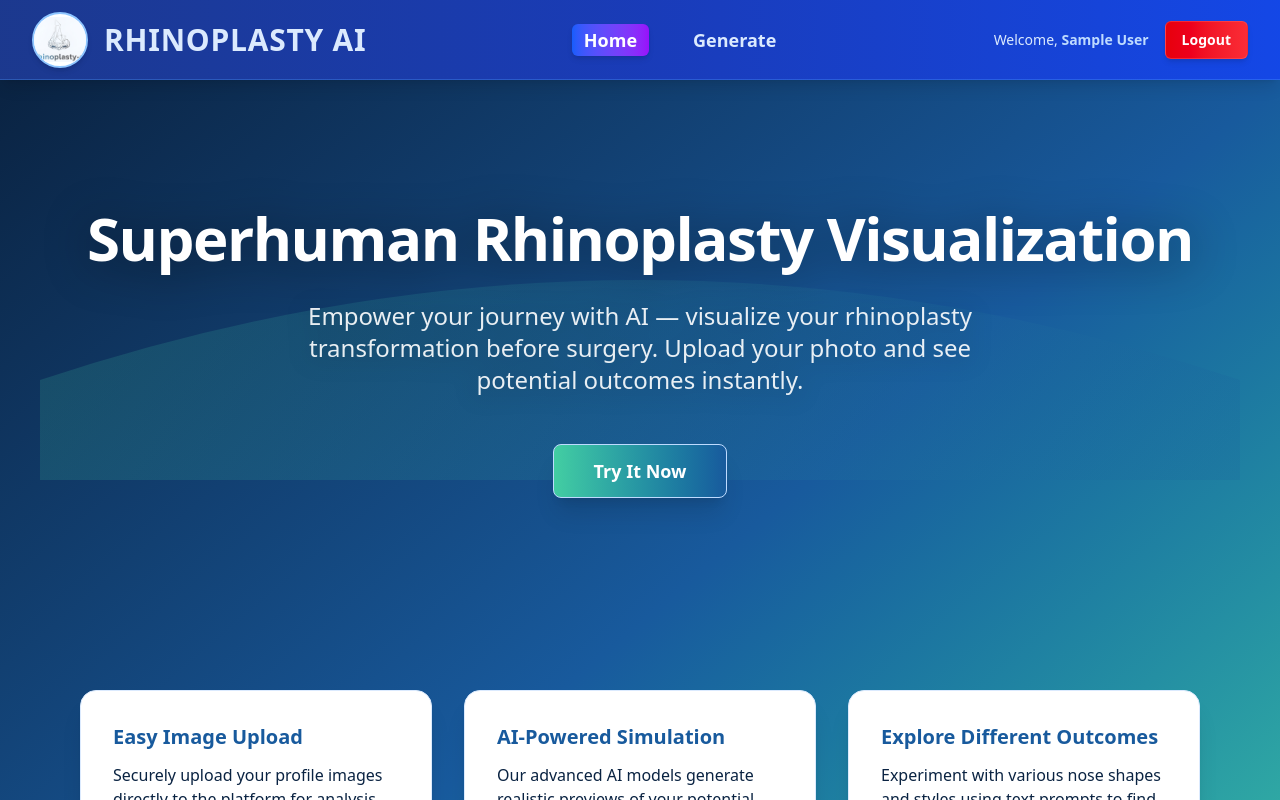
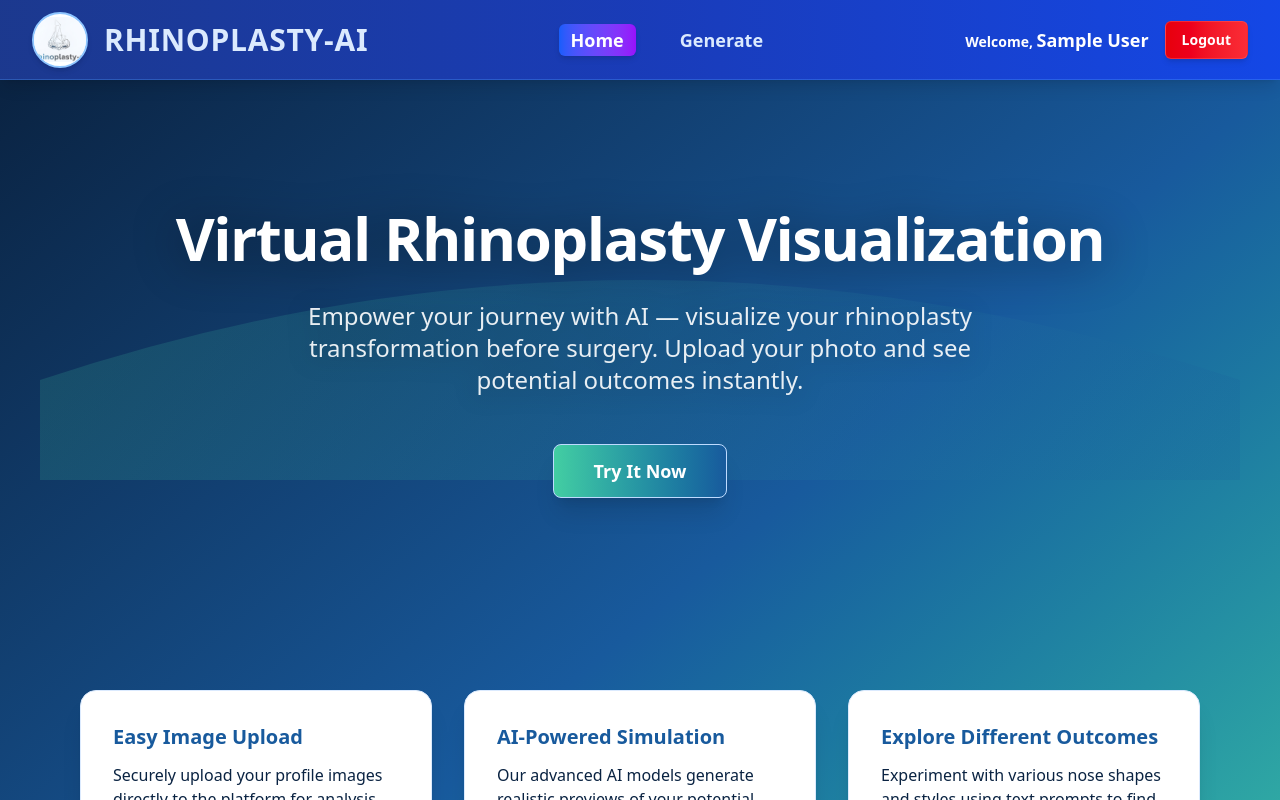
Before and after one commit to AADESHak007/Rhinoplasty_Ai, a Next.js app: page / in a window 1280 px wide. Shown: the top 800 px of the page. Built offline with nearby package versions, Linux system fonts and the light colour scheme; no server answers; sample sign-in values are in the browser's storage.

Commit message:
updated main  and navbar

```diff
--- a/src/app/components/Navbar.tsx
+++ b/src/app/components/Navbar.tsx
@@ -32,7 +32,7 @@ const Navbar = () => {
           />
         </div>
         <span className="text-2xl md:text-3xl font-extrabold text-blue-100 tracking-wide whitespace-nowrap">
-          RHINOPLASTY AI
+          RHINOPLASTY-AI
         </span>
       </Link>
 
@@ -55,14 +55,14 @@ const Navbar = () => {
       </ul>
 
       {/* Authentication Section */}
-      <div className="flex items-center space-x-2 md:space-x-4">
+      <div className="flex items-center space-x-2 md:space-x-4 text-white">
         {status === "loading" ? (
           <div className="text-blue-200 text-sm">Loading...</div>
         ) : session ? (
           <>
             {/* User Info - Hidden on mobile */}
-            <div className="hidden lg:block text-blue-100 text-sm">
-              Welcome, <span className="text-blue-200 font-semibold">{session.user?.name || session.user?.email}</span>
+            <div className="hidden lg:block text-white text-sm font-semibold">
+              Welcome, <span className="text-white text-lg font-semibold">{session.user?.name || session.user?.email}</span>
             </div>
             {/* Logout Button */}
             <button
--- a/src/app/page.tsx
+++ b/src/app/page.tsx
@@ -24,7 +24,7 @@ export default async function Home() {
       {/* Hero Section */}
       <section className="relative w-full text-center py-32 px-4 z-10 flex flex-col items-center justify-center">
         <h1 className="text-5xl md:text-6xl font-extrabold mb-8 text-white drop-shadow-[0_4px_24px_rgba(0,0,0,0.45)] tracking-tight">
-          Superhuman Rhinoplasty Visualization
+          Virtual Rhinoplasty Visualization
         </h1>
         <p className="text-lg md:text-2xl text-white/90 mb-12 max-w-2xl mx-auto drop-shadow-[0_2px_12px_rgba(0,0,0,0.25)]">
           Empower your journey with AI — visualize your rhinoplasty transformation before surgery. Upload your photo and see potential outcomes instantly.
```
